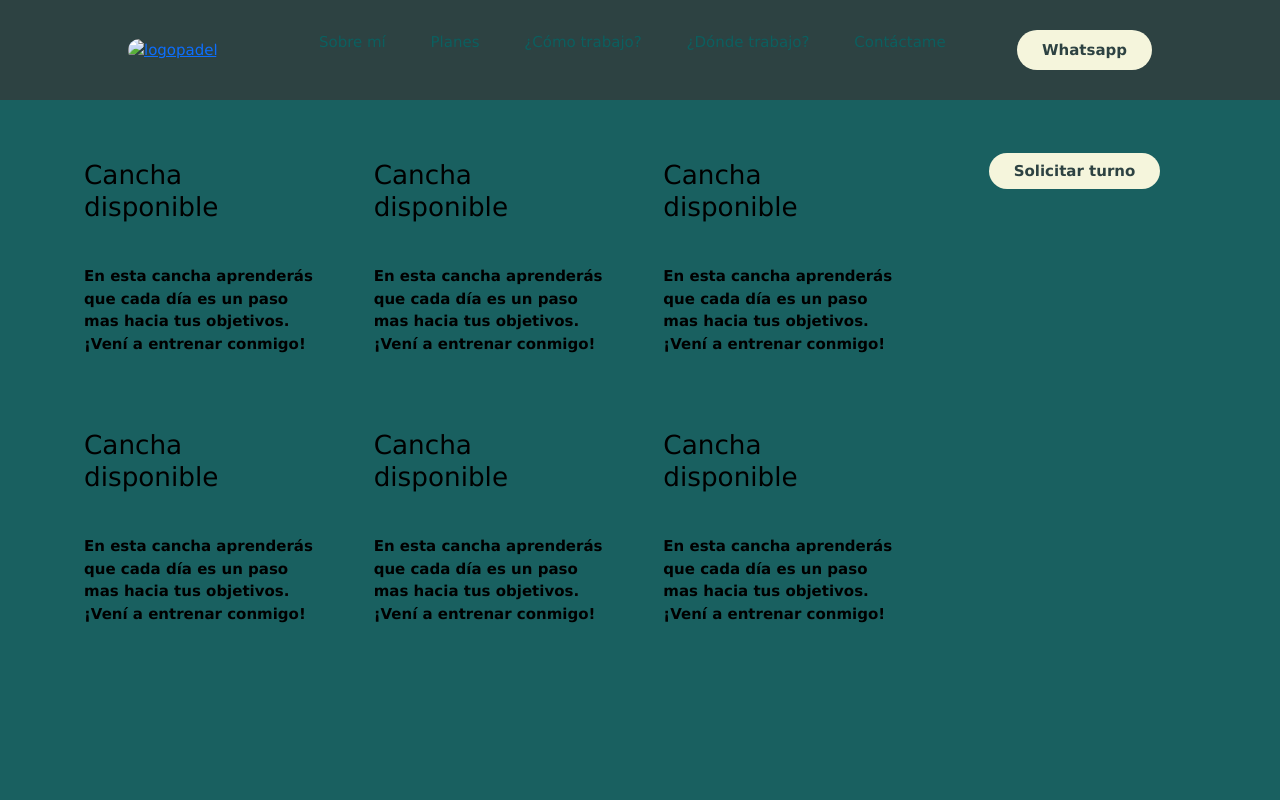
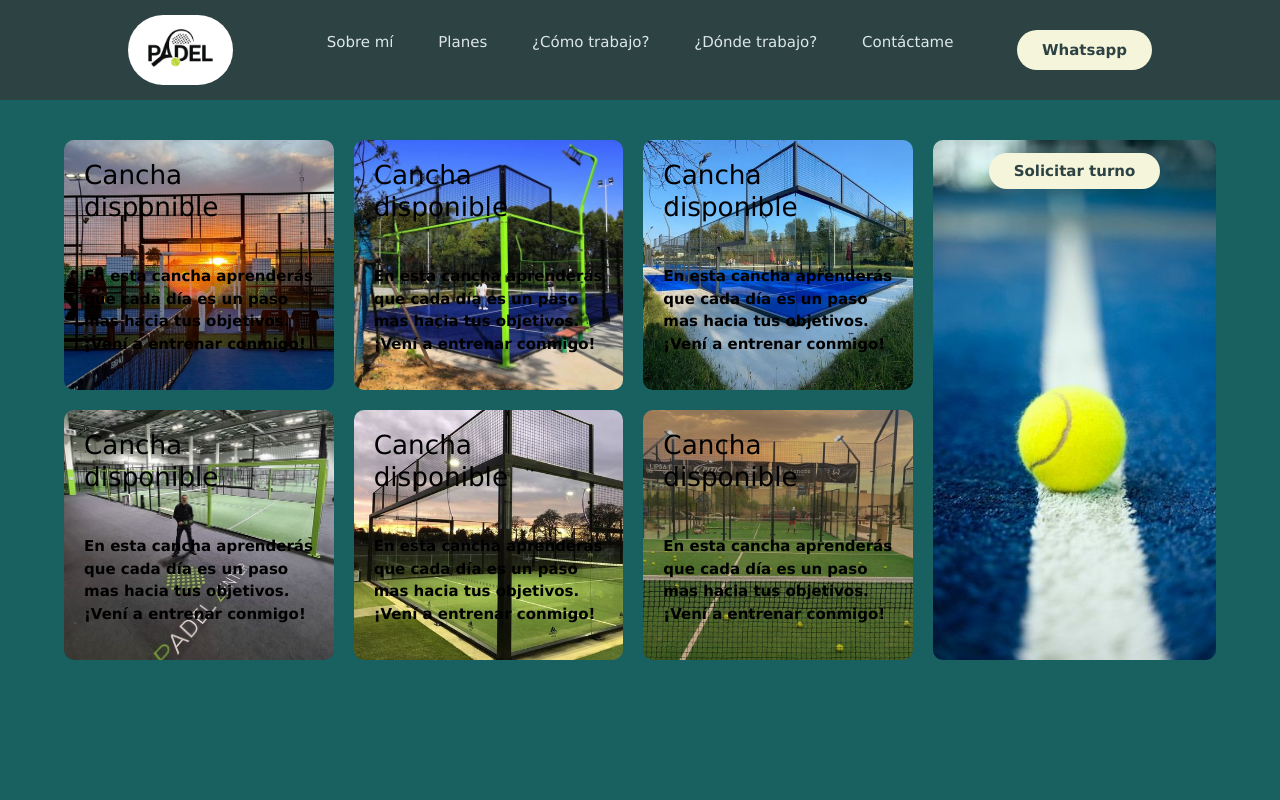
Before and after one commit to goncebatleandro/Pre-entrega3, a plain HTML site: page html/dondetrabajo.html in a window 1280 px wide. Shown: the top 800 px of the page. Drawn offline with nearby package versions, Linux system fonts and the light colour scheme; files that its build step writes are made by us from their sources.

Commit message:
Segunda versión de mi repositorio, ¡espero consejos!

```diff
--- a/css/styles.css
+++ b/css/styles.css
@@ -55,7 +55,7 @@ body{
 
 .header .nav-listas a{
     font-size: 700;
-    color: rgb(11, 95, 95);
+    color: rgb(222, 231, 231);
     text-decoration: none;
 }
 
@@ -270,7 +270,7 @@ body{
     padding: 24px;
     font-size: 5px;
     text-align: center;
-    color: rgb(11, 95, 95);
+    color: rgb(235, 248, 248);
 }
 
 .linksf{
--- a/html/dondetrabajo.html
+++ b/html/dondetrabajo.html
@@ -4,25 +4,25 @@
     <meta charset="UTF-8">
     <meta name="viewport" content="width=device-width, initial-scale=1.0">
     <title>Padel</title>
-    <link rel="stylesheet" href="/Pre-entrega2/css/styles.css">
-    <link rel="icon" href="/Pre-entrega2/img/360_F_697960171_qY7QMFAqoRrP1oGRVyycuADoDvUAm4li.jpg">
+    <link rel="stylesheet" href="../css/styles.css">
+    <link rel="icon" href="../img/360_F_697960171_qY7QMFAqoRrP1oGRVyycuADoDvUAm4li.jpg">
     <link href="https://cdn.jsdelivr.net/npm/bootstrap@5.3.3/dist/css/bootstrap.min.css" rel="stylesheet" integrity="sha384-QWTKZyjpPEjISv5WaRU9OFeRpok6YctnYmDr5pNlyT2bRjXh0JMhjY6hW+ALEwIH" crossorigin="anonymous">
 </head>
 <body>
 <!-- INICIO DEL HEADER -->
     <header class="header">
         <div class="logotipo">
-            <a href="/Pre-entrega2/index.html">
-                <img class="imglogo" src="/Pre-entrega2/img/360_F_697960171_qY7QMFAqoRrP1oGRVyycuADoDvUAm4li.jpg" alt="logopadel">
+            <a href="../index.html">
+                <img class="imglogo" src="../img/360_F_697960171_qY7QMFAqoRrP1oGRVyycuADoDvUAm4li.jpg" alt="logopadel">
             </a>
         </div>
         <nav>
             <ul class="nav-listas">
-                <li class="links"><a href="/Pre-entrega2/html/sobremi.html">Sobre mí</a></li>
-                <li class="links"><a href="/Pre-entrega2/html/planes.html">Planes</a></li>
-                <li class="links"><a href="/Pre-entrega2/html/comotrabajo.html">¿Cómo trabajo?</a></li>
-                <li class="links"><a href="/Pre-entrega2/html/dondetrabajo.html">¿Dónde trabajo?</a></li>
-                <li class="links"><a href="/Pre-entrega2/html/contactos.html">Contáctame</a></li>
+                <li class="links"><a href="../html/sobremi.html">Sobre mí</a></li>
+                <li class="links"><a href="../html/planes.html">Planes</a></li>
+                <li class="links"><a href="../html/comotrabajo.html">¿Cómo trabajo?</a></li>
+                <li class="links"><a href="../html/dondetrabajo.html">¿Dónde trabajo?</a></li>
+                <li class="links"><a href="../html/contactos.html">Contáctame</a></li>
             </ul>
         </nav>
         <a href="" class="boton"><button>Whatsapp</button></a>
@@ -35,42 +35,42 @@
 
             <div class="contenedorcanchas">
 
-                <div class="cancha" style="background-image: url(/Pre-entrega2/img/cancha1.jpg);">
+                <div class="cancha" style="background-image: url(../img/cancha1.jpg);">
                     <div class="contcanchas">
                         <h3>Cancha disponible</h3>
                         <p>En esta cancha aprenderás que cada día es un paso mas hacia tus objetivos. ¡Vení a entrenar conmigo!</p>
                     </div>
                 </div>
 
-                <div class="cancha" style="background-image: url(/Pre-entrega2/img/cancha2.jpg);">
+                <div class="cancha" style="background-image: url(../img/cancha2.jpg);">
                     <div class="contcanchas">
                         <h3>Cancha disponible</h3>
                         <p>En esta cancha aprenderás que cada día es un paso mas hacia tus objetivos. ¡Vení a entrenar conmigo!</p>
                     </div>
                 </div>
 
-                <div class="cancha" style="background-image: url(/Pre-entrega2/img/cancha3.jpg);">
+                <div class="cancha" style="background-image: url(../img/cancha3.jpg);">
                     <div class="contcanchas">
                         <h3>Cancha disponible</h3>
                         <p>En esta cancha aprenderás que cada día es un paso mas hacia tus objetivos. ¡Vení a entrenar conmigo!</p>
                     </div>
                 </div>
 
-                <div class="cancha" style="background-image: url(/Pre-entrega2/img/cancha4.jpg);">
+                <div class="cancha" style="background-image: url(../img/cancha4.jpg);">
                     <div class="contcanchas">
                         <h3>Cancha disponible</h3>
                         <p>En esta cancha aprenderás que cada día es un paso mas hacia tus objetivos. ¡Vení a entrenar conmigo!</p>
                     </div>
                 </div>
 
-                <div class="cancha" style="background-image: url(/Pre-entrega2/img/cancha5.jpg);">
+                <div class="cancha" style="background-image: url(../img/cancha5.jpg);">
                     <div class="contcanchas">
                         <h3>Cancha disponible</h3>
                         <p>En esta cancha aprenderás que cada día es un paso mas hacia tus objetivos. ¡Vení a entrenar conmigo!</p>
                     </div>
                 </div>
 
-                <div class="cancha" style="background-image: url(/Pre-entrega2/img/cancha6.jpg);">
+                <div class="cancha" style="background-image: url(../img/cancha6.jpg);">
                     <div class="contcanchas">
                         <h3>Cancha disponible</h3>
                         <p>En esta cancha aprenderás que cada día es un paso mas hacia tus objetivos. ¡Vení a entrenar conmigo!</p>
@@ -79,7 +79,7 @@
 
             </div>
 
-            <div class="bannercancha" style="background-image: url(/Pre-entrega2/img/banner.jpg);">
+            <div class="bannercancha" style="background-image: url(../img/banner.jpg);">
                 <a href="https://www.facebook.com/" class="btncancha">Solicitar turno</a>
             </div>
 
```
Also changed, not shown: html/comotrabajo.html (+9 -9 lines), html/contactos.html (+9 -9 lines), html/planes.html (+12 -12 lines), html/sobremi.html (+10 -10 lines), index.html (+9 -9 lines).
